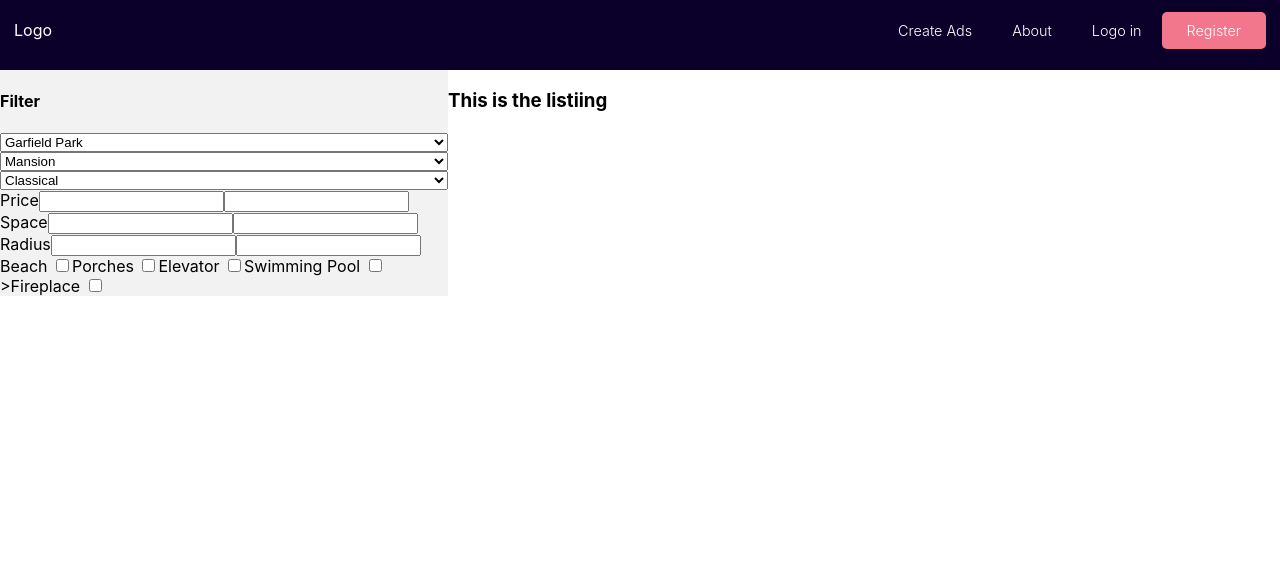
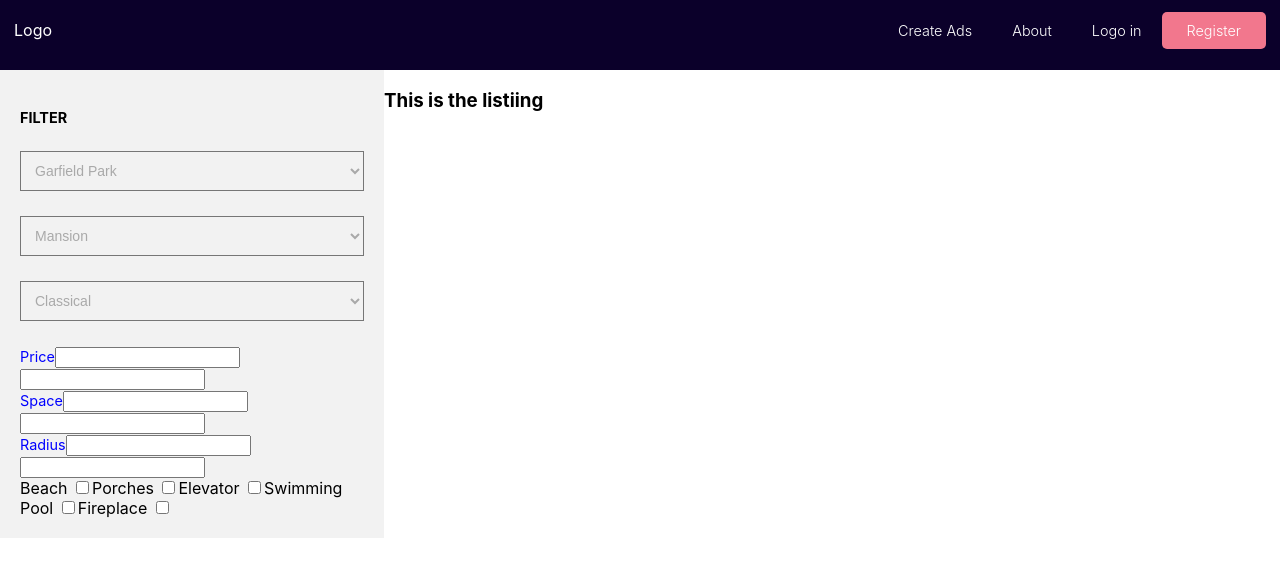
Before and after one commit to Tduncan14/reactRealEstate, a React (Create React App) app: page / in a window 1280 px wide. Shown: the top 576 px of the page. Built offline with nearby package versions, Linux system fonts and the light colour scheme.

Commit message:
keep moving forward

```diff
--- a/src/Components/Filter.js
+++ b/src/Components/Filter.js
@@ -8,6 +8,7 @@ const Filter = () =>{
 
     return(
        <StyledFilter>
+           <div className="inside">
             <h4>Filter</h4>
 
             <select name="neighbourhood" className="filters neighbourhood">
@@ -46,7 +47,7 @@ const Filter = () =>{
            <label for="beach"><span>Beach</span> <input type="checkbox" name="beach" value="beach"/></label>
            <label for="porches"><span>Porches</span> <input type="checkbox" name="porches" value="porches"/></label>
            <label for="elevator"><span>Elevator</span> <input type="checkbox" name="elevator" value="elevator"/></label>
-           <label for="pool"><span>Swimming Pool</span> <input type="checkbox" name="pool" value="pool"/></label>>
+           <label for="pool"><span>Swimming Pool</span> <input type="checkbox" name="pool" value="pool"/></label>
            <label for="fireplace"><span>Fireplace</span> <input type="checkbox" name="fireplace" value="fireplace"/></label>
 
             </div>
@@ -96,6 +97,7 @@ const Filter = () =>{
 
 
             </form> */}
+            </div>
             </StyledFilter>
     )
 }
--- a/src/Styles/Main.js
+++ b/src/Styles/Main.js
@@ -9,3 +9,5 @@ export const lightBlue ='#4F37A6';
 export const offwhite ='#F2F2F2';
 
 export const white ='#FFFFFF';
+
+export const darkgray ='#a9a9a9';
--- a/src/Styles/StyledFilter.js
+++ b/src/Styles/StyledFilter.js
@@ -1,9 +1,41 @@
 import styled from 'styled-components';
-import {pink,offwhite,white} from './Main';
+import {pink,offwhite,white,darkgray} from './Main';
 
  export const StyledFilter = styled.section `
   display:flex;
   flex-direction:column;
   background-color:${offwhite};
-  width:35%;
+  width:30%;
+  min-height:70%;
+
+  & .inside{
+     padding:20px;
+  }
+    select {
+        background:transparent;
+        padding:10px;
+        font-size:14px;
+        font-weight:300;
+        color:${darkgray};
+        display:block;
+        margin-bottom:25px;
+        width:100%;
+    }
+
+ h4{
+     margin-bottom:25px;
+     text-transform:uppercase;
+     font-weight:700px;
+     font-size: .9rem;
+ }
+
+  .filters{
+
+
+
+      & .title{
+          font-size:0.9rem;
+          color:blue;
+      }
+  }
  `;
```
